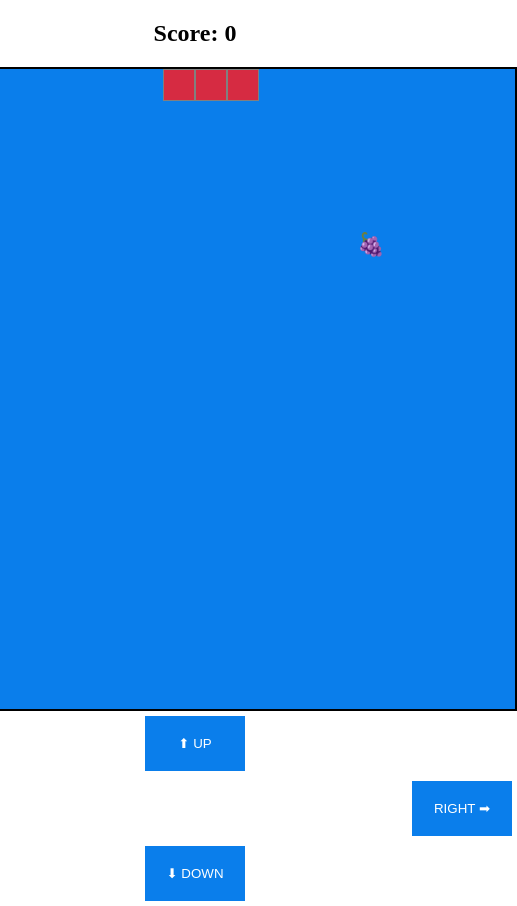
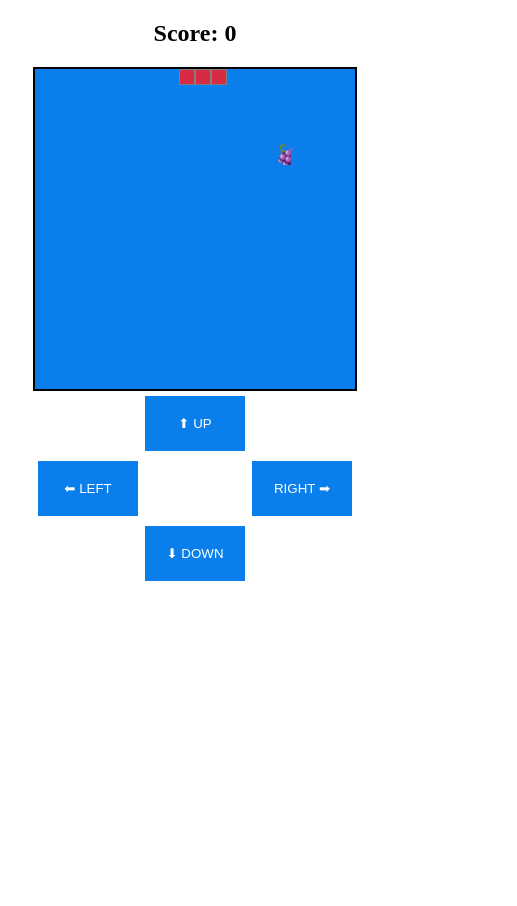
Before and after one commit to kle-pra/react-snake, a React (Vite) app: page / in a window 390 px wide. Both pictures are taken after a click on the button "PLAY". Shown: the whole page, 517 px wide, since content can reach past the window. After the commit the page ends 844 px from the top, so only its background shows below. Built offline with nearby package versions, Linux system fonts and the light colour scheme.

Commit message:
media query small screen (mobile)

```diff
--- a/src/index.css
+++ b/src/index.css
@@ -28,6 +28,18 @@ body {
   background-color: rgb(10, 126, 235);
 }
 
+@media screen and (max-width: 992px) {
+  .board {
+    width: 324px;
+    height: 324px;
+  }
+
+  .position {
+    width: 16px;
+    height: 16px;
+  }
+}
+
 .snake {
   background-color: rgb(214, 43, 66);
   border: 1px solid grey
@@ -37,6 +49,12 @@ body {
   text-align: center;
   line-height: 32px;
   font-size: 1.4rem;
+}
+
+@media screen and (max-width: 992px) {
+  .food {
+    line-height: 16px;
+  }
 }
 
 button.play {
@@ -71,3 +89,13 @@ button.play {
   flex-direction: row;
   justify-content: space-between;
 }
+
+@media screen and (max-width: 992px) {
+  .arrow-buttons {
+    width: 324px;
+  }
+
+  .arrow-buttons .middle-buttons {
+    width: 324px;
+  }
+}
```
